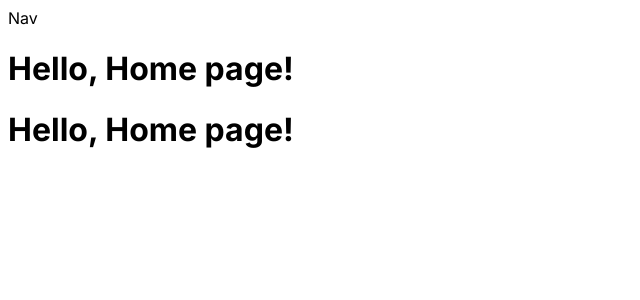
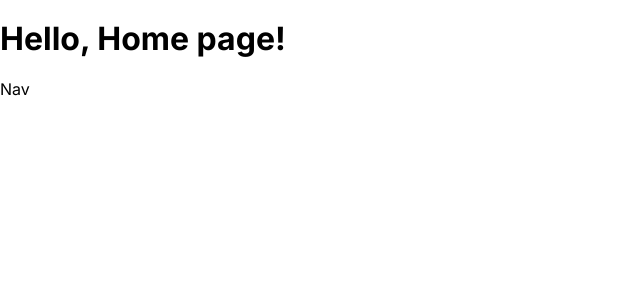
Before and after one commit to 2taesung/SizeToSize, a Next.js app: page / in a window 1280 px wide. Shown: the top 300 px of the page, without its empty margins (0-640 px from the left). Built offline with nearby package versions, Linux system fonts and the light colour scheme.

Commit message:
feat: styled-component && styled-normalize

```diff
--- a/next.config.js
+++ b/next.config.js
@@ -5,6 +5,9 @@ const withPWA = require('next-pwa');
 
 const nextConfig = {
   reactStrictMode: true,
+  compiler: {
+    styledComponents: true,
+  },
 };
 
 module.exports = withPlugins(
--- a/package.json
+++ b/package.json
@@ -18,6 +18,8 @@
     "next-pwa": "^5.6.0",
     "react": "18.2.0",
     "react-dom": "18.2.0",
+    "styled-components": "^6.0.0-rc.3",
+    "styled-normalize": "^8.0.7",
     "typescript": "5.1.3"
   },
   "devDependencies": {
--- a/src/app/page.tsx
+++ b/src/app/page.tsx
@@ -1,8 +1,11 @@
 'use client';
 
 import Nav from '@src/components/Nav';
+import defaultTheme from '@src/styles/defaultTheme';
 
 import { useEffect } from 'react';
+import { ThemeProvider } from 'styled-components';
+import { Normalize } from 'styled-normalize';
 
 export default function Page() {
   useEffect(() => {
@@ -19,9 +22,11 @@ export default function Page() {
 
   return (
     <main>
+      <ThemeProvider theme={defaultTheme}>
+        <Normalize />
+        <h1>Hello, Home page!{process.env.NEXT_PUBLIC_PRODUCTION}</h1>
+      </ThemeProvider>
       <Nav />
-      <h1>Hello, Home page!{process.env.NEXT_PUBLIC_PRODUCTION}</h1>
-      <h1>Hello, Home page!</h1>
     </main>
   );
 }
--- /dev/null
+++ b/src/styles/defaultTheme.ts
@@ -0,0 +1,10 @@
+const defaultTheme = {
+  colors: {
+    background: '#FFF',
+    text: '#000',
+    primary: '#42F',
+    secondary: '#888',
+  },
+};
+
+export default defaultTheme;
```
Also changed, not shown: 1 other file (tests, documents, lock files or other folders).
